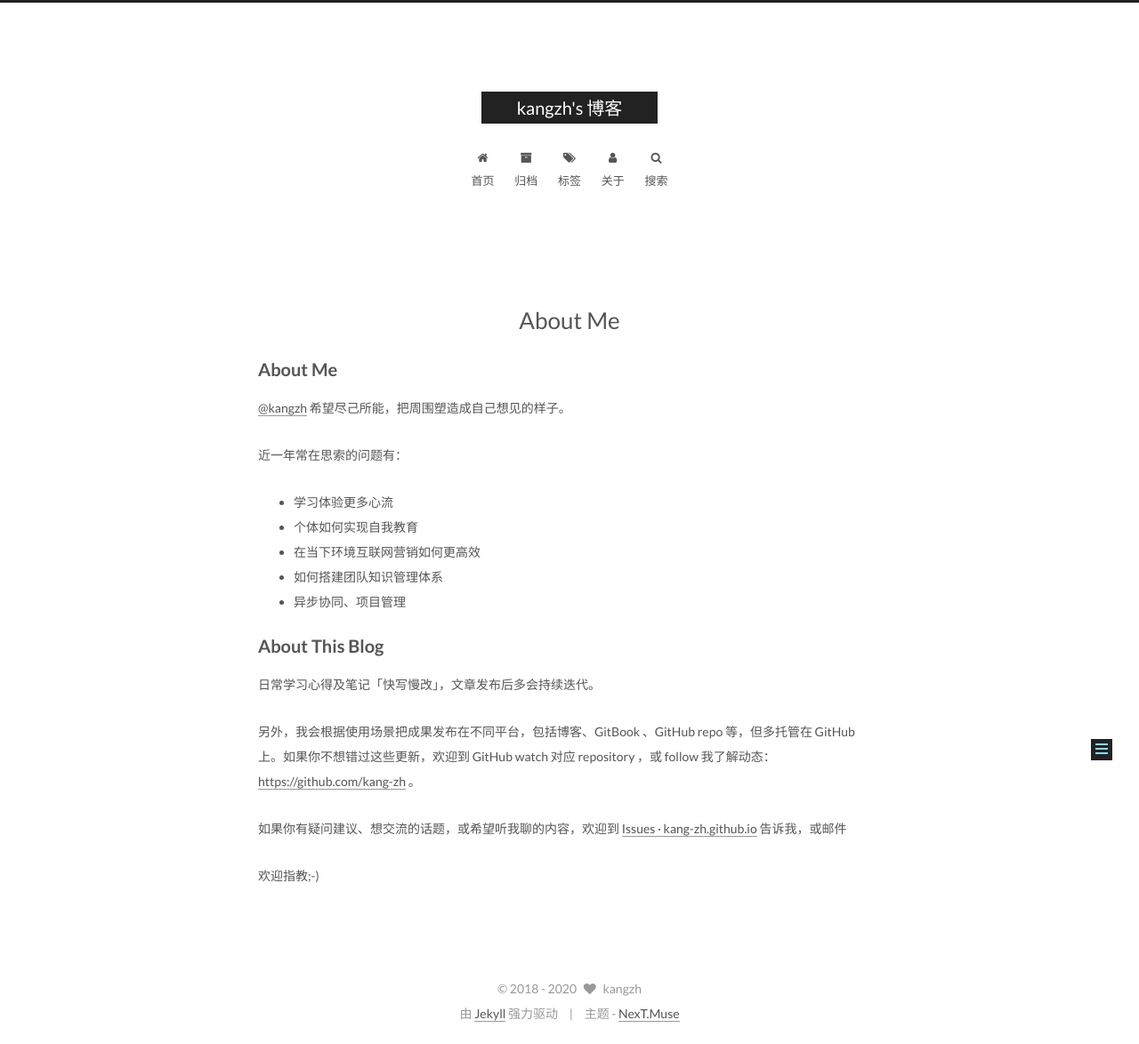
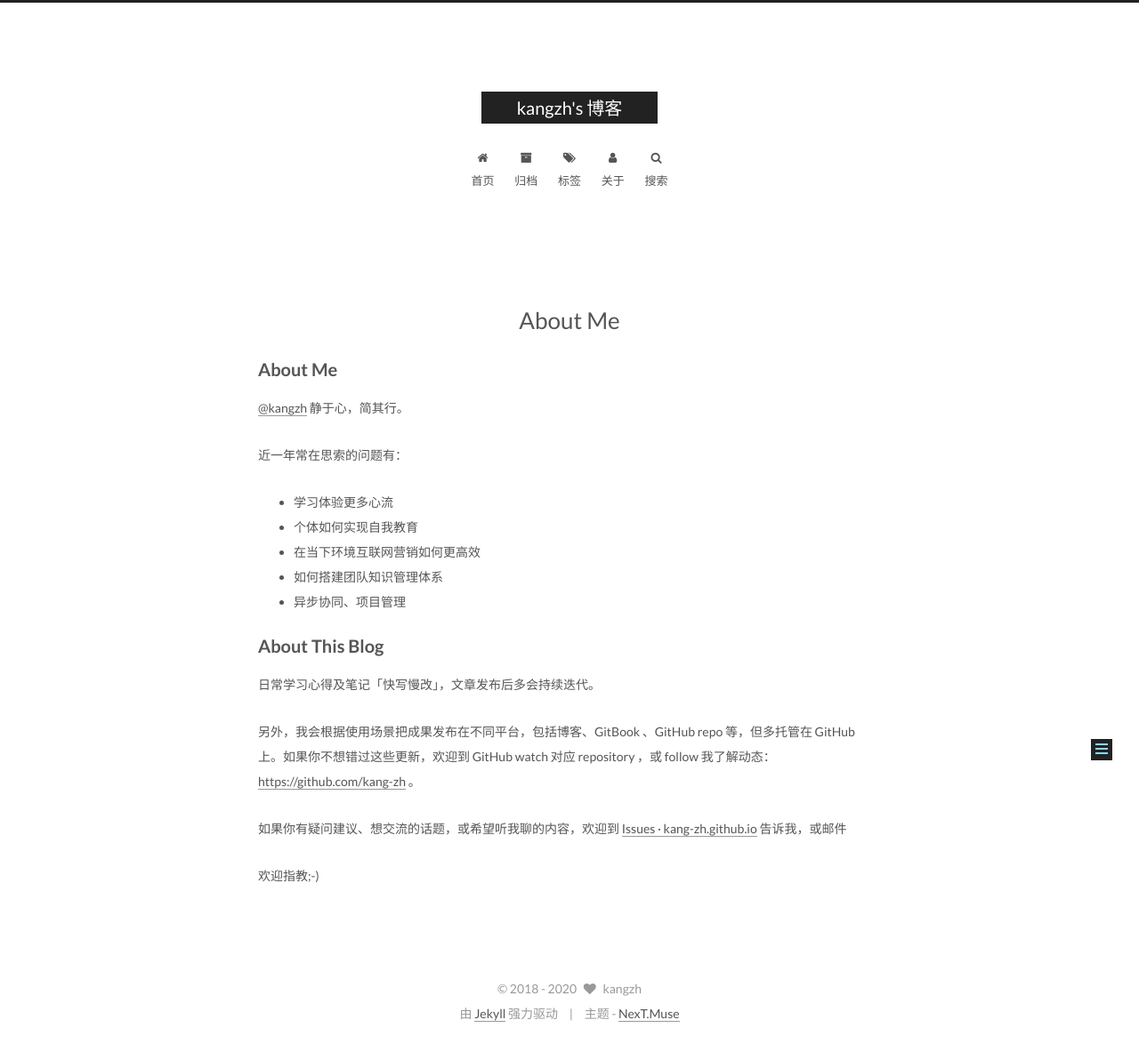
Before and after one commit to kang-zh/kangzh, a Jekyll site: the page built from about/index.md, in a window 1280 px wide. Shown: the whole page at 89% size. Built offline with Jekyll 4.4.1, drawn with Linux system fonts in a browser that asks for light colours; comment, search, counter and statistics services are not loaded; our own code applies the rules of GitHub Pages for plain Markdown files.

Commit message:
Update index.md

```diff
--- a/about/index.md
+++ b/about/index.md
@@ -5,7 +5,7 @@ type: about
 
 ## About Me
 
-[@kangzh](https://github.com/kang-zh)   希望尽己所能，把周围塑造成自己想见的样子。
+[@kangzh](https://github.com/kang-zh)   静于心，简其行。
 
 近一年常在思索的问题有：
 
```
